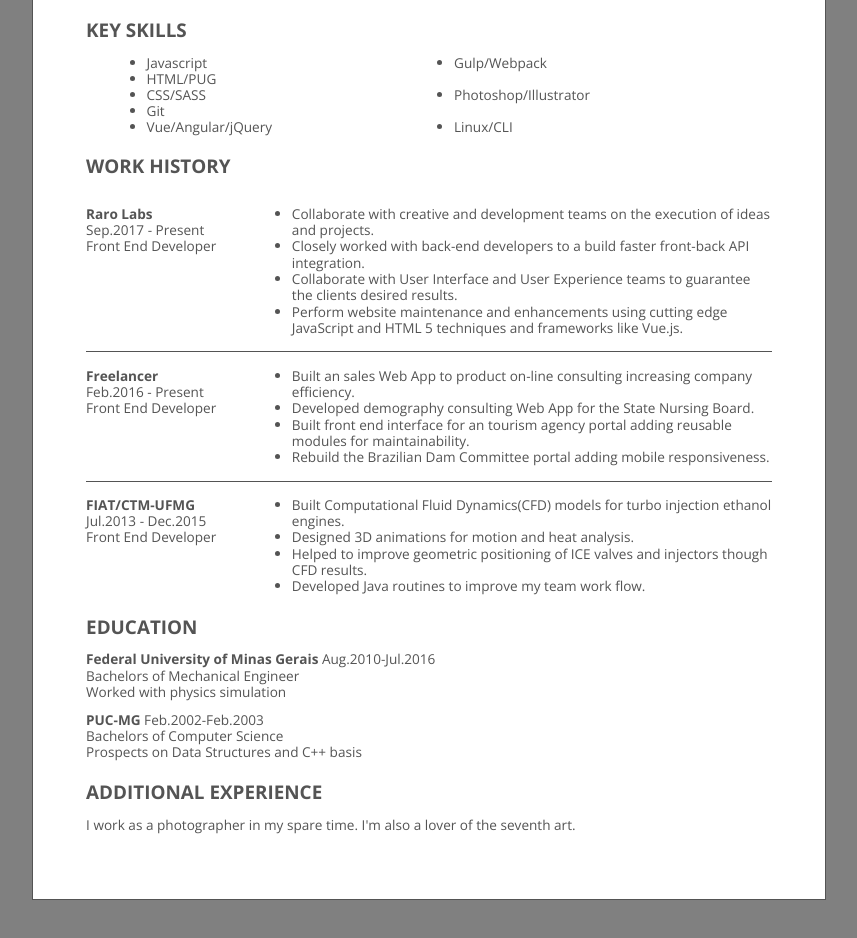
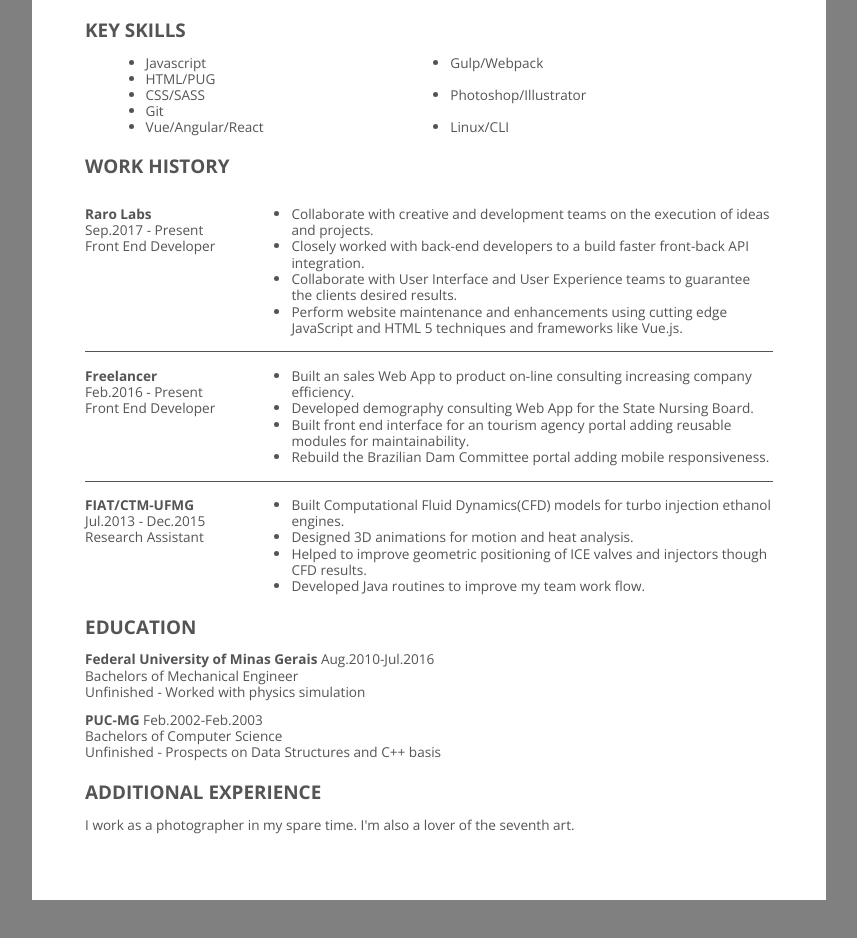
Before and after one commit to Errec/quick-resume, a Vue app: page /template-a in a window 1280 px wide. Shown: the part 260-1198 px from the top of the page, without its empty margins (211-1068 px from the left). Built offline with nearby package versions, Linux system fonts and the light colour scheme.

Commit message:
Update resume mockup data

```diff
--- a/src/components/templates/TemplateA.vue
+++ b/src/components/templates/TemplateA.vue
@@ -28,7 +28,7 @@
           li.template__skills-item
             p Git
           li.template__skills-item
-            p Vue/Angular/jQuery
+            p Vue/Angular/React
           li.template__skills-item
             p Gulp/Webpack
           li.template__skills-item
@@ -100,7 +100,7 @@
           },{
           company: 'FIAT/CTM-UFMG',
           date: 'Jul.2013 - Dec.2015',
-          position: 'Front End Developer',
+          position: 'Research Assistant',
           descriptionList: [
             'Built Computational Fluid Dynamics(CFD) models for turbo injection ethanol engines.',
             'Designed 3D animations for motion and heat analysis.',
@@ -113,13 +113,13 @@
           date: 'Aug.2010-Jul.2016',
           degreeType: 'Bachelors of ',
           course: 'Mechanical Engineer',
-          description: 'Worked with physics simulation'
+          description: 'Unfinished - Worked with physics simulation'
           },{
           name: 'PUC-MG',
           date: 'Feb.2002-Feb.2003',
           degreeType: 'Bachelors of ',
           course: 'Computer Science',
-          description: 'Prospects on Data Structures and C++ basis'
+          description: 'Unfinished - Prospects on Data Structures and C++ basis'
         }],
         additionalExperience: "I work as a photographer in my spare time. I'm also a lover of the seventh art."
       }
@@ -181,10 +181,10 @@
     width: 100%
     color: $resumeDark
     background-color: $resumeLight
-    border:
-      left: solid $resumeDark 1px
-      right: solid $resumeDark 1px
-      bottom: solid $resumeDark 1px
+    // border:
+    //   left: solid $resumeDark 1px
+    //   right: solid $resumeDark 1px
+    //   bottom: solid $resumeDark 1px
   .template__website
     text-align: center
     margin-bottom: 0.2cm
@@ -216,4 +216,6 @@
       background-color: white
     #app
       padding: 0
+      height: $templateHeight
+      width: $templateWidth
 </style>
```
Also changed, not shown: 1 other file (tests, documents, lock files or other folders).
